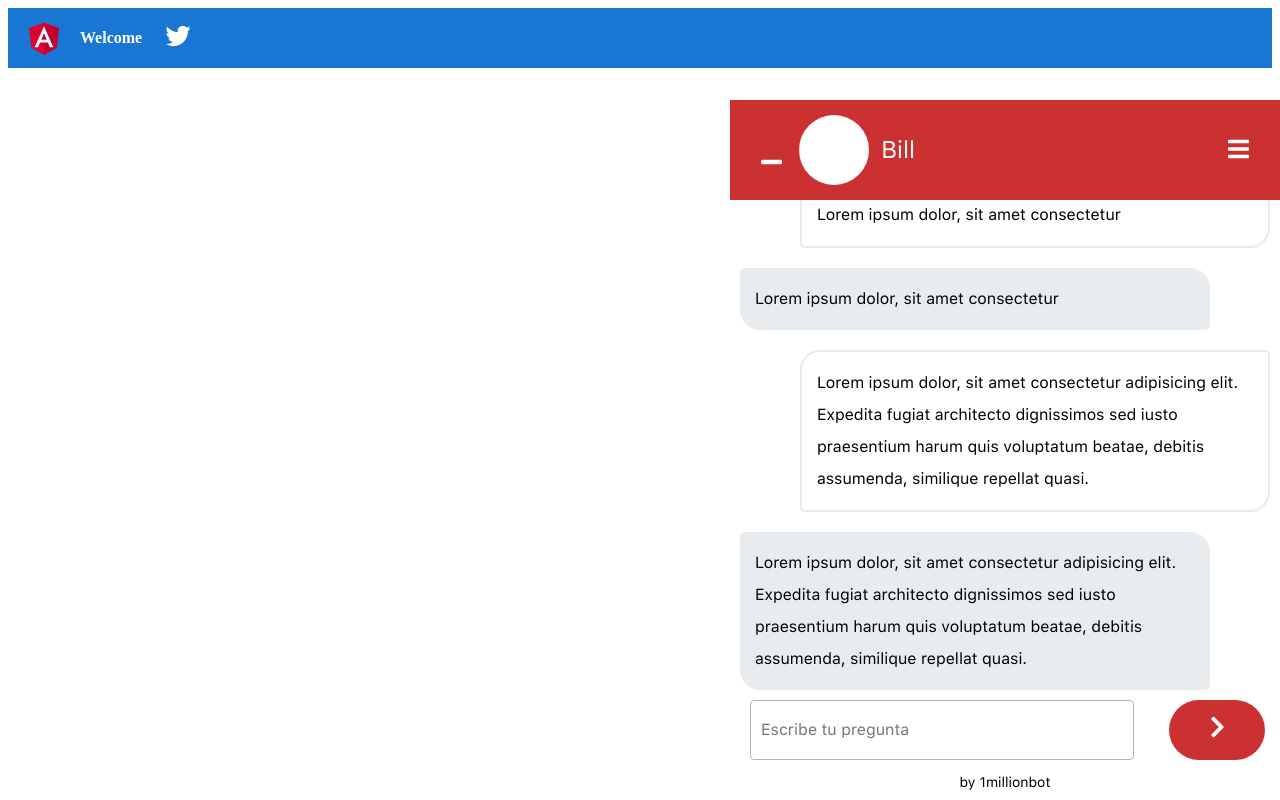
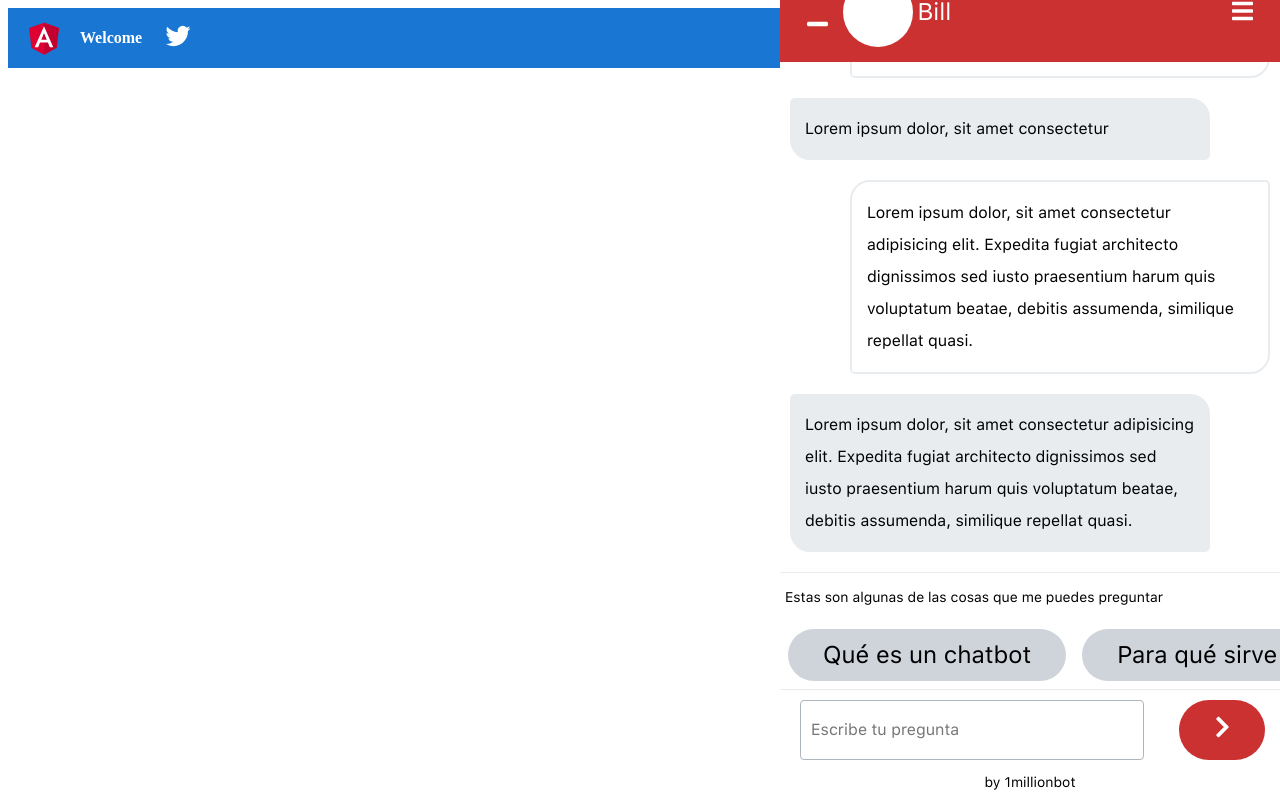
Before and after one commit to gogetagans/1millionbotTechniqueTest, an Angular app in the folder oneMillioBotProject/: page / in a window 1280 px wide. Built offline with nearby package versions, Linux system fonts and the light colour scheme.

Commit message:
chat buttons added

```diff
--- a/oneMillioBotProject/src/app/app.component.scss
+++ b/oneMillioBotProject/src/app/app.component.scss
@@ -29,8 +29,8 @@
     position: fixed;
     right: 0;
     bottom: 0;
-    width: 550px;
-    height: 700px;
+    width: 500px;
+    height: auto;
   }
 }
 
--- /dev/null
+++ b/oneMillioBotProject/src/shared/chat-button/chat-button.component.html
@@ -0,0 +1,3 @@
+<div class="chat__button">
+  <p>{{ textContent }}</p>
+</div>
--- /dev/null
+++ b/oneMillioBotProject/src/shared/chat-button/chat-button.component.scss
@@ -0,0 +1,19 @@
+@import "../styles/sass-helpers.scss";
+
+.chat__button {
+  display: flex;
+  flex-direction: row;
+  justify-content: center;
+  align-content: center;
+  background-color: $gray-400;
+  border-radius: 30px;
+  padding: 10px 35px;
+  margin: 8px;
+  white-space: nowrap;
+  text-align: center;
+  p {
+    color: $black;
+    margin: 0;
+    @include typ(ui, xl);
+  }
+}
--- a/oneMillioBotProject/src/shared/message-center/message-center.component.html
+++ b/oneMillioBotProject/src/shared/message-center/message-center.component.html
@@ -46,6 +46,15 @@
       </div>
     </omb-message>
   </section>
+  <section class="message__center__chips">
+    <div class="message__center__chips--text-info">
+      <p>Estas son algunas de las cosas que me puedes preguntar</p>
+    </div>
+    <div class="message__center__chips--buttons">
+      <omb-chat-button textContent="Qué es un chatbot"></omb-chat-button>
+      <omb-chat-button textContent="Para qué sirve"></omb-chat-button>
+    </div>
+  </section>
   <section class="message__center__actions">
     <div class="message__center__actions--input">
       <input type="text" placeholder="Escribe tu pregunta" />
--- a/oneMillioBotProject/src/shared/message-center/message-center.component.scss
+++ b/oneMillioBotProject/src/shared/message-center/message-center.component.scss
@@ -4,13 +4,15 @@
   display: flex;
   flex-direction: column;
   background-color: $white;
+
   &__header {
-    height: 100px;
-    background-color: $red;
     display: flex;
     flex-direction: row;
     justify-content: center;
     align-content: center;
+    height: 100px;
+    background-color: $red;
+
     &--collapseOption,
     &--avatar,
     &--text,
@@ -22,12 +24,14 @@
       color: $white;
       @include typ(ui, xl);
     }
+
     &--collapseOption {
       width: 10%;
       text-align: center;
       margin-top: 25px;
       cursor: pointer;
     }
+
     &--avatar {
       width: 15%;
       .avatar {
@@ -38,9 +42,11 @@
         text-align: center;
       }
     }
+
     &--text {
       width: 60%;
     }
+
     &--hamburguer {
       width: 10%;
       text-align: center;
@@ -48,6 +54,7 @@
       cursor: pointer;
     }
   }
+
   &__body {
     display: flex;
     flex-direction: column;
@@ -56,6 +63,28 @@
     background-color: $white;
     overflow-y: scroll;
   }
+
+  &__chips {
+    display: flex;
+    flex-direction: column;
+    background-color: $white;
+    margin: 10px 0;
+    border-top: 1px solid $gray-200;
+    border-bottom: 1px solid $gray-200;
+
+    &--text-info {
+      color: $black;
+      padding: 2px 5px;
+      @include typ(ui, sm);
+    }
+
+    &--buttons {
+      display: flex;
+      flex-direction: row;
+      overflow-x: hidden;
+    }
+  }
+
   &__actions {
     display: flex;
     flex-direction: row;
@@ -63,6 +92,7 @@
     align-content: center;
     height: 60px;
     background-color: $white;
+
     &--input {
       display: flex;
       flex-direction: row;
@@ -72,37 +102,39 @@
       padding: 0 20px;
 
       input[type="text"] {
+        width: 100%;
         border: 1px solid $gray-500;
         border-radius: 4px;
-        width: 100%;
-        @include typ(ui, md);
         text-align: left;
         padding-left: 10px;
         color: $gray-700;
+        @include typ(ui, md);
       }
     }
+
     &--button {
       display: flex;
       flex-direction: row;
       justify-content: center;
       align-content: center;
+      width: 20%;
       padding: 12px 0;
       margin: 0 15px;
-      width: 20%;
       color: $white;
       text-align: center;
       background-color: $red;
       border-radius: 30px;
+      cursor: pointer;
       @include typ(ui, xl);
-      cursor: pointer;
     }
   }
+
   &__footer {
-    height: 40px;
-    background-color: $white;
     display: flex;
     flex-direction: row;
     justify-content: center;
+    height: 40px;
+    background-color: $white;
     @include typ(ui, sm);
   }
 }
--- a/oneMillioBotProject/src/shared/shared.module.ts
+++ b/oneMillioBotProject/src/shared/shared.module.ts
@@ -1,9 +1,14 @@
 import { NgModule } from '@angular/core';
 import { FontAwesomeModule } from '@fortawesome/angular-fontawesome';
+import { ChatButtonComponent } from './chat-button/chat-button.component';
 import { MessageCenterComponent } from './message-center/message-center.component';
 import { MessageComponent } from './message/message.component';
 
-const COMPONENTS = [MessageComponent, MessageCenterComponent];
+const COMPONENTS = [
+  MessageComponent,
+  MessageCenterComponent,
+  ChatButtonComponent,
+];
 const MODULES = [FontAwesomeModule];
 
 @NgModule({
```
Also changed, not shown: oneMillioBotProject/src/shared/chat-button/chat-button.component.ts (added, +11 -0 lines), 1 other file (tests, documents, lock files or other folders).
